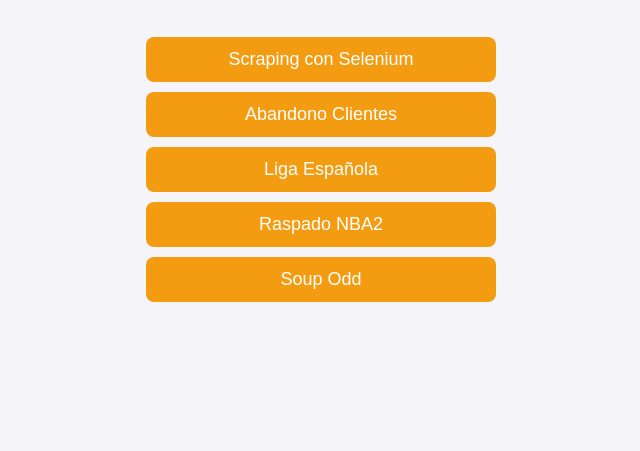
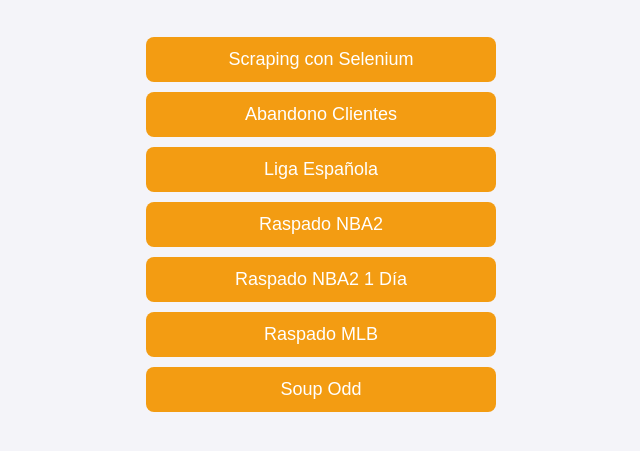
Before and after one commit to depinv21/Portafolio, a plain HTML site: page python/index.html in a window 1280 px wide. Shown: the part 99-550 px from the top of the page, without its empty margins (319-959 px from the left). Drawn offline with Linux system fonts and the light colour scheme.

Commit message:
Update links and simplify CSS in index.html

```diff
--- a/python/index.html
+++ b/python/index.html
@@ -4,41 +4,22 @@
   <meta charset="UTF-8">
   <title>Python</title>
   <style>
-    body {
-      font-family: Arial, sans-serif;
-      text-align: center;
-      padding: 30px;
-      background-color: #f4f4f9;
-    }
-    h1 {
-      color: #333;
-      margin-bottom: 40px;
-    }
-    a {
-      display: block;
-      margin: 10px auto;
-      padding: 12px 25px;
-      font-size: 18px;
-      background-color: #F39C12;
-      color: white;
-      text-decoration: none;
-      border-radius: 8px;
-      width: 300px;
-      transition: 0.3s;
-    }
-    a:hover {
-      opacity: 0.8;
-    }
+    body { font-family: Arial; text-align: center; padding: 30px; background-color: #f4f4f9; }
+    h1 { color: #333; margin-bottom: 40px; }
+    a { display: block; margin: 10px auto; padding: 12px 25px; font-size: 18px; background-color: #F39C12; color: white; text-decoration: none; border-radius: 8px; width: 300px; transition: 0.3s; }
+    a:hover { opacity: 0.8; }
   </style>
 </head>
 <body>
   <h1>Python</h1>
 
-  <a href="https://nbviewer.org/github/depinv21/portafolio/blob/main/python/Scraping%20con%20Selenium.ipynb" target="_blank">Scraping con Selenium</a>
-  <a href="https://nbviewer.org/github/depinv21/portafolio/blob/main/python/abandono_clientes.ipynb" target="_blank">Abandono Clientes</a>
-  <a href="https://nbviewer.org/github/depinv21/portafolio/blob/main/python/ligaespanola.ipynb" target="_blank">Liga Española</a>
-  <a href="https://nbviewer.org/github/depinv21/portafolio/blob/main/python/raspado%20NBA2.ipynb" target="_blank">Raspado NBA2</a>
-  <a href="https://nbviewer.org/github/depinv21/portafolio/blob/main/python/soupodd.ipynb" target="_blank">Soup Odd</a>
+  <a href="https://nbviewer.org/github/depinv21/Portafolio/blob/main/python/Scraping%20con%20Selenium.ipynb" target="_blank">Scraping con Selenium</a>
+  <a href="https://nbviewer.org/github/depinv21/Portafolio/blob/main/python/abandono_clientes.ipynb" target="_blank">Abandono Clientes</a>
+  <a href="https://nbviewer.org/github/depinv21/Portafolio/blob/main/python/ligaespanola.ipynb" target="_blank">Liga Española</a>
+  <a href="https://nbviewer.org/github/depinv21/Portafolio/blob/main/python/raspado%20NBA2.ipynb" target="_blank">Raspado NBA2</a>
+  <a href="https://nbviewer.org/github/depinv21/Portafolio/blob/main/python/raspado%20NBA2_1dia.ipynb" target="_blank">Raspado NBA2 1 Día</a>
+  <a href="https://nbviewer.org/github/depinv21/Portafolio/blob/main/python/raspado%20MLB.ipynb" target="_blank">Raspado MLB</a>
+  <a href="https://nbviewer.org/github/depinv21/Portafolio/blob/main/python/soupodd.ipynb" target="_blank">Soup Odd</a>
 
 </body>
 </html>
```
